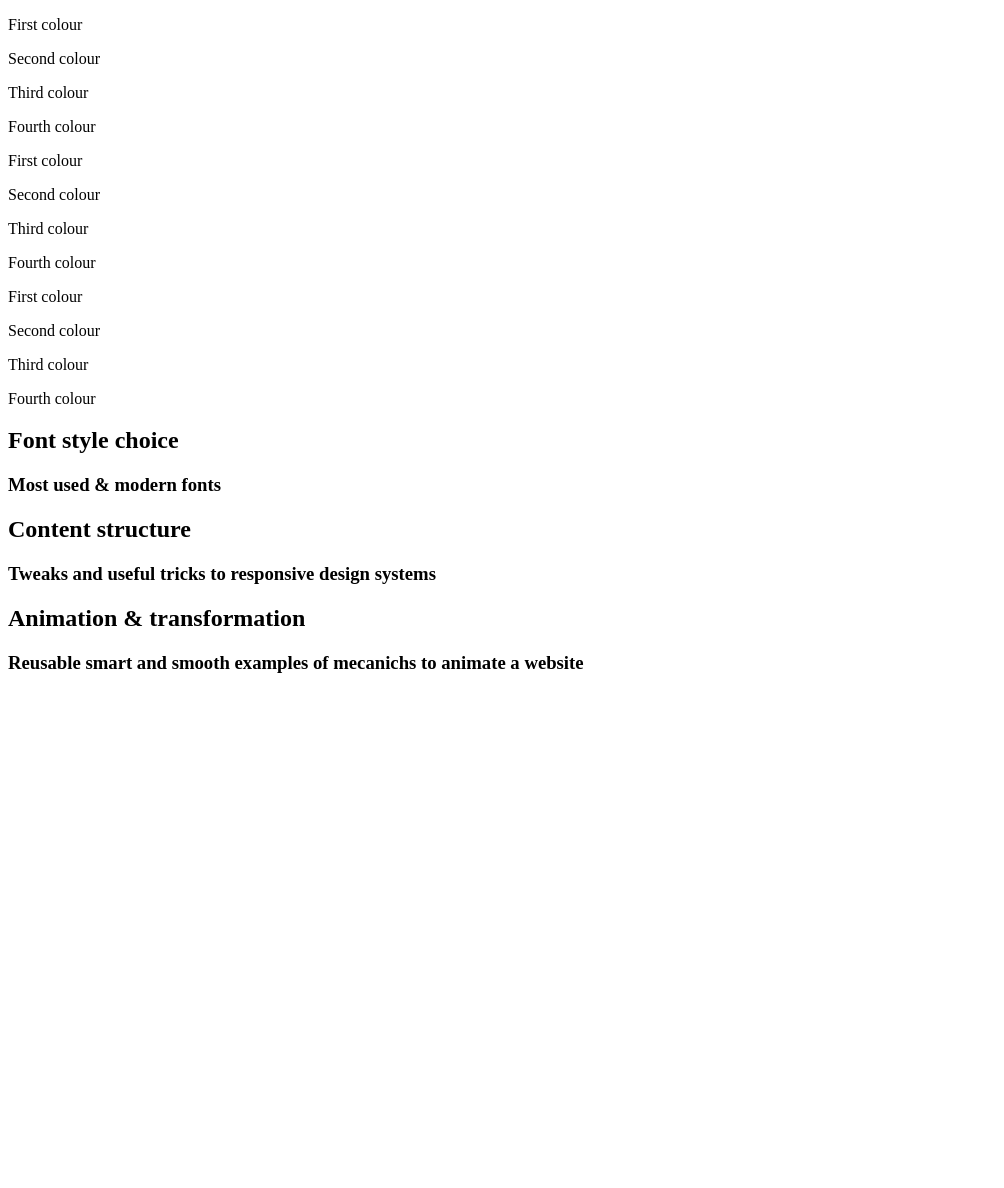
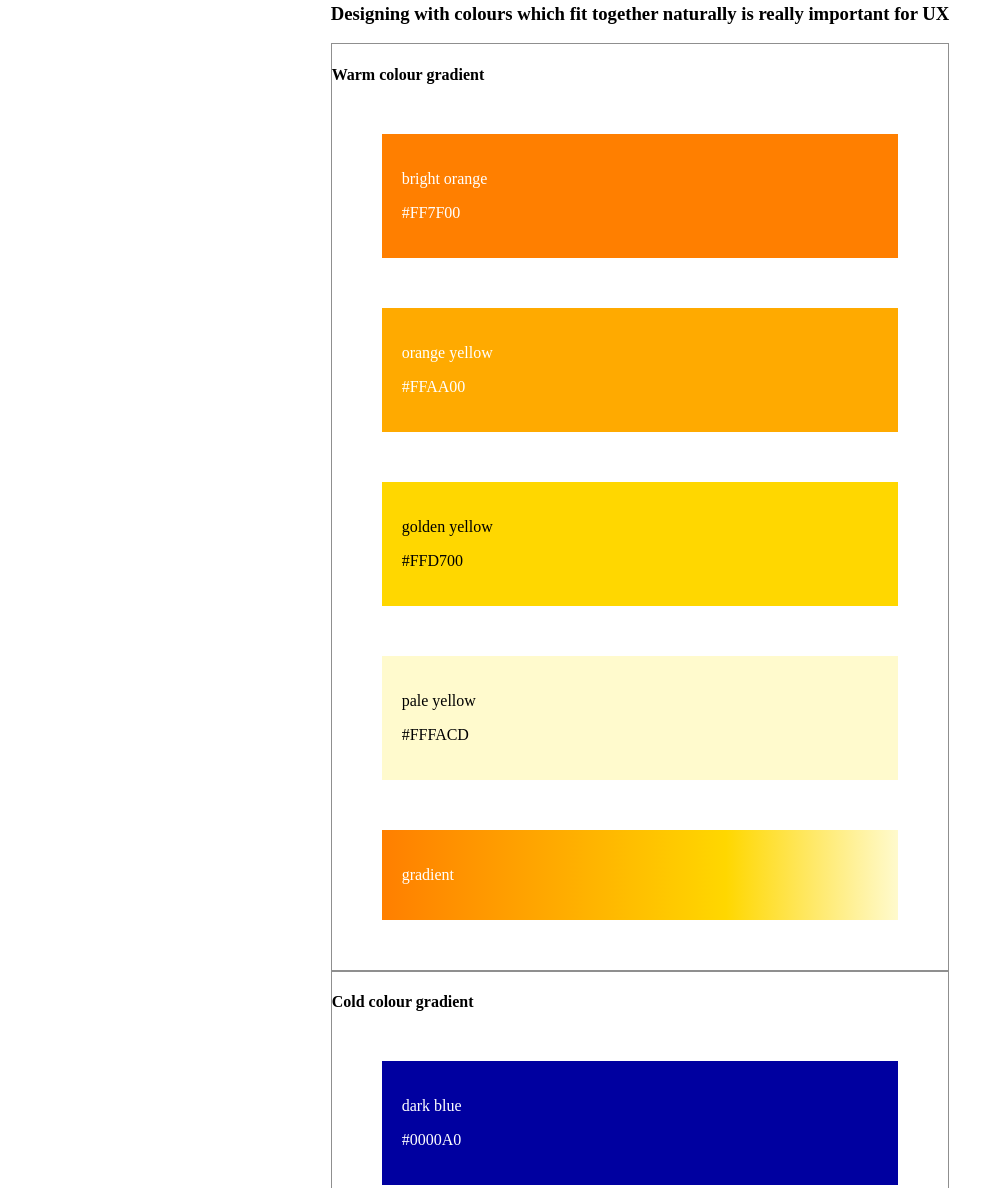
Before and after one commit to dasyx/design_system, a plain HTML site: page index.html in a window 1280 px wide. Shown: the part 152-1340 px from the top of the page, without its empty margins (0-1004 px from the left). Before the commit the page ends 845 px from the top, so only its background shows below. Drawn offline with Linux system fonts and the light colour scheme.

Commit message:
add flex display + section color bg

```diff
--- a/index.html
+++ b/index.html
@@ -5,7 +5,7 @@
     <meta http-equiv="X-UA-Compatible" content="IE=edge">
     <meta name="viewport" content="width=device-width, initial-scale=1.0">
     <title>Design system</title>
-    <link rel="stylesheet" href="style.css">
+    <link rel="stylesheet" href="styles.css">
 </head>
 <body>
     <main class="container">
@@ -14,35 +14,74 @@
         <section class="color">
             <h2>Colour choice</h2>
             <h3>Designing with colours which fit together naturally is really important for UX</h3>
-            <div class="warm-colour">
+            <div class="warm-col-grad">
+                <h4>Warm colour gradient</h4>
                 <div class="first-colour">
-                    <p>First colour</p>
+                    <p>bright orange</p>
+                    <p>#FF7F00</p>
                 </div>
                 <div class="second-colour">
-                    <p>Second colour</p>
+                    <p>orange yellow</p>
+                    <p>#FFAA00</p>
                 </div>
                 <div class="third-colour">
-                    <p>Third colour</p>
+                    <p>golden yellow</p>
+                    <p>#FFD700</p>
+                </div>
+                <div class="fourth-colour">
+                    <p>pale yellow</p>
+                    <p>#FFFACD</p>
+                </div>
+                <div class="gradient">
+                    <p>gradient</p>
+                </div>
+            </div>
+            <div class="cold-col-grad">
+                <h4>Cold colour gradient</h4>
+                <div class="first-colour">
+                    <p>dark blue</p>
+                    <p>#0000A0</p>
+                </div>
+                <div class="second-colour">
+                    <p>medium blue</p>
+                    <p>#0000D0</p>
                 </div>
                 <div class="third-colour">
-                    <p>Fourth colour</p>
+                    <p>light blue</p>
+                    <p>#00A0FF</p>
+                </div>
+                <div class="fourth-colour">
+                    <p>pale turquoise</p>
+                    <p>#AFEEEE</p>
+                </div>
+                <div class="gradient">
+                    <p>gradient</p>
                 </div>
             </div>
-            <div class="cold-colour">
+            <div class="neutral-col-grad">
+                <h4>Neutral colour gradient</h4>
                 <div class="first-colour">
-                    <p>First colour</p>
+                    <p>dark gray</p>
+                    <p>#404040</p>
                 </div>
                 <div class="second-colour">
-                    <p>Second colour</p>
+                    <p>gray</p>
+                    <p>#808080</p>
                 </div>
                 <div class="third-colour">
-                    <p>Third colour</p>
+                    <p>silver</p>
+                    <p>#C0C0C0</p>
                 </div>
-                <div class="third-colour">
-                    <p>Fourth colour</p>
+                <div class="fourth-colour">
+                    <p>light gray</p>
+                    <p>#DCDCDC</p>
+                </div>
+                <div class="gradient">
+                    <p>gradient</p>
                 </div>
             </div>
-            <div class="neutral-colour">
+            <div class="comp-col">
+                <h4>Complementary colours</h4>
                 <div class="first-colour">
                     <p>First colour</p>
                 </div>
--- a/styles.css
+++ b/styles.css
@@ -0,0 +1,87 @@
+/*      GENERAL
+======================*/
+
+h1 {
+    text-align: center;
+}
+h2, h3 {
+    text-align: left;
+}
+.first-colour,
+.second-colour,
+.gradient {
+    color: #fff;
+}
+
+
+/*      MAIN
+======================*/
+
+.container {
+    display: flex;
+    flex-wrap: wrap;
+    flex-direction: column;
+    align-items: center;
+}
+.warm-col-grad,
+.cold-col-grad,
+.neutral-col-grad {
+    border: 1px solid #00000070;
+}
+.first-colour,
+.second-colour,
+.third-colour,
+.fourth-colour,
+.gradient {
+    margin: 50px;
+    padding: 20px;
+}
+
+/* warm colour*/
+.warm-col-grad .first-colour {
+    background-color: #FF7F00;
+}
+.warm-col-grad .second-colour {
+    background-color: #FFAA00;
+}
+.warm-col-grad .third-colour {
+    background-color: #FFD700;
+}
+.warm-col-grad .fourth-colour {
+    background-color: #FFFACD;
+}
+.warm-col-grad .gradient {
+    background-image: linear-gradient(to right, #FF7F00, #FFAA00, #FFD700, #FFFACD);
+}
+/* cold colour */
+.cold-col-grad .first-colour {
+    background-color: #0000A0;
+}
+.cold-col-grad .second-colour {
+    background-color: #0000D0;
+}
+.cold-col-grad .third-colour {
+    background-color: #00A0FF;
+}
+.cold-col-grad .fourth-colour {
+    background-color: #AFEEEE;
+}
+.cold-col-grad .gradient {
+    background-image: linear-gradient(to right, #0000A0, #0000D0, #00A0FF, #AFEEEE);
+}
+/* neutral colour */
+.neutral-col-grad .first-colour {
+    background-color: #404040;
+}
+.neutral-col-grad .second-colour {
+    background-color: #808080;
+}
+.neutral-col-grad .third-colour {
+    background-color: #C0C0C0;
+}
+.neutral-col-grad .fourth-colour {
+    background-color: #DCDCDC;
+}
+.neutral-col-grad .gradient {
+    background-image: linear-gradient(to left, #D3D3D3, #C0C0C0, #808080, #404040);
+}
```
